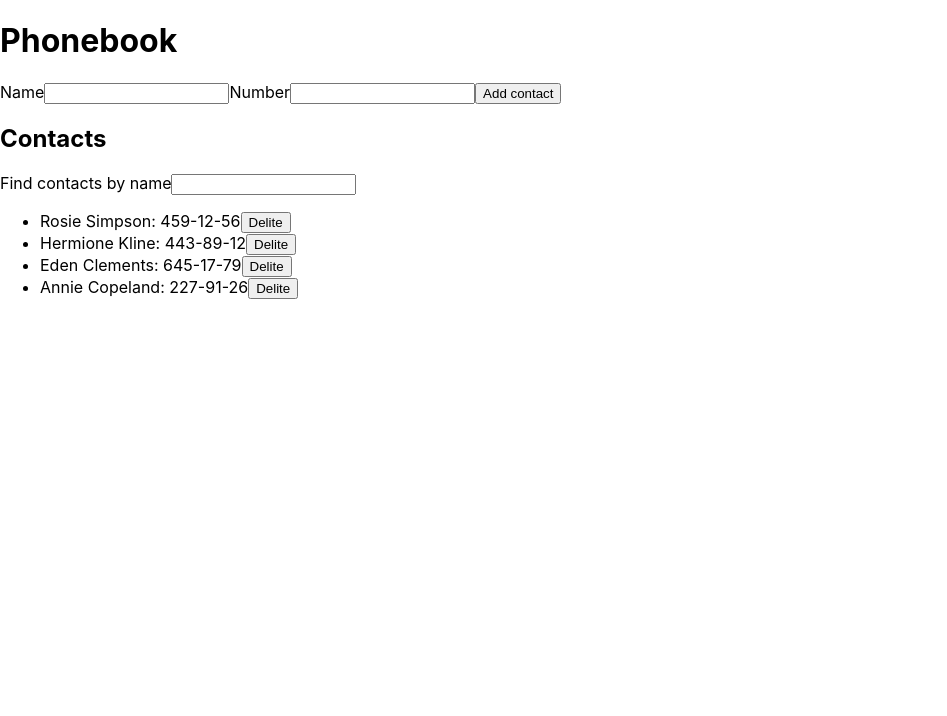
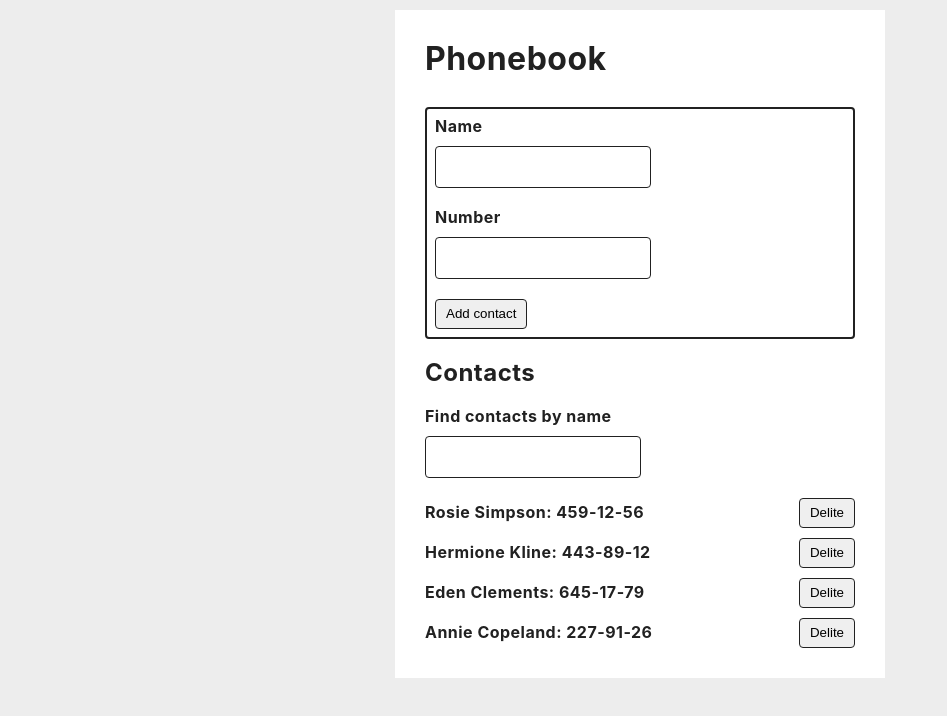
Before and after one commit to OlgaKryushycheva/goit-react-hw-02-phonebook, a React (Create React App) app: page / in a window 1280 px wide. Shown: the top 716 px of the page, without its empty margins (0-947 px from the left). Built offline with nearby package versions, Linux system fonts and the light colour scheme.

Commit message:
with module.css

```diff
--- a/src/components/App.jsx
+++ b/src/components/App.jsx
@@ -5,6 +5,7 @@ import { ContactForm } from './ContactForm';
 import { ContactList } from './ContactList';
 import { Filter } from './Filter';
 import defaultContact from './data.json';
+import css from './Css.module.css';
 
 export class App extends Component {
   state = {
@@ -58,7 +59,7 @@ export class App extends Component {
     const filtredContacts = this.getFiltredContacts();
 
     return (
-      <div>
+      <div className={css.container}>
         <h1>Phonebook</h1>
         <ContactForm onSubmit={this.addContacts} />
         <h2>Contacts</h2>
--- a/src/components/ContactForm.jsx
+++ b/src/components/ContactForm.jsx
@@ -25,7 +25,7 @@ export class ContactForm extends Component {
     const { name, number } = this.state;
     return (
       <form onSubmit={this.handleSubmit}>
-        <label htmlFor="">
+        <label>
           Name
           <input
             type="text"
@@ -37,7 +37,7 @@ export class ContactForm extends Component {
             onChange={this.handleInputChange}
           />
         </label>
-        <label htmlFor="">
+        <label>
           Number
           <input
             type="tel"
--- a/src/components/ContactList.jsx
+++ b/src/components/ContactList.jsx
@@ -1,5 +1,5 @@
 import PropTypes from 'prop-types';
-import { ContactItem } from './ConcactItem';
+import { ContactItem } from './ContactItem';
 
 export const ContactList = ({ contacts, onDeliteContact }) => {
   return (
--- /dev/null
+++ b/src/components/Css.module.css
@@ -0,0 +1,120 @@
+@import-normalize;
+
+:root {
+  --black: #212121;
+  --white: #ffffff;
+  --blue: #2196f3;
+  --backgroundGray: #ededed;
+}
+
+body {
+  margin: 0;
+  font-family: -apple-system, BlinkMacSystemFont, 'Segoe UI', 'Roboto', 'Oxygen',
+    'Ubuntu', 'Cantarell', 'Fira Sans', 'Droid Sans', 'Helvetica Neue',
+    sans-serif;
+  -webkit-font-smoothing: antialiased;
+  -moz-osx-font-smoothing: grayscale;
+  font-weight: 700;
+  line-height: 1.17;
+  letter-spacing: 0.03em;
+  color: var(--black);
+  background-color: var(--backgroundGray);
+}
+
+code {
+  font-family: source-code-pro, Menlo, Monaco, Consolas, 'Courier New',
+    monospace;
+}
+
+h1,
+h2,
+h3,
+h4,
+h5,
+h6,
+p {
+  margin: 0;
+}
+
+.container {
+  width: 430px;
+  padding: 30px;
+  margin: 10px auto;
+  background-color: var(--white);
+}
+
+h1 {
+  margin-bottom: 30px;
+}
+
+h2 {
+  margin-bottom: 20px;
+}
+
+form {
+  width: 410px;
+  padding: 10px;
+  margin-bottom: 20px;
+  outline: 2px solid var(--black);
+  outline-offset: -2px;
+  border-radius: 4px;
+}
+
+label {
+  display: block;
+}
+
+input {
+  display: block;
+  width: 200px;
+  height: 30px;
+  margin-top: 10px;
+  margin-bottom: 20px;
+  padding: 5px 7px;
+  border: 1px solid var(--black);
+  border-radius: 4px;
+  outline: none;
+}
+
+input:hover,
+input:focus {
+  border: 1px solid var(--blue);
+}
+
+button {
+  padding: 3px 10px;
+  height: 30px;
+  border-radius: 4px;
+  border: 1px solid var(--black);
+  cursor: pointer;
+
+  transition-property: color, background-color, border-color, box-shadow;
+  transition-delay: 250ms;
+  transition-timing-function: cubic-bezier(0.075, 0.82, 0.165, 1);
+}
+
+button:hover,
+button:focus {
+  color: var(--white);
+  background-color: var(--blue);
+  border-color: var(--blue);
+  box-shadow: 0px 3px 1px rgba(0, 0, 0, 0.1), 0px 1px 2px rgba(0, 0, 0, 0.08),
+    0px 2px 2px rgba(0, 0, 0, 0.12);
+}
+
+ul {
+  width: 100%;
+  margin: 0;
+  padding: 0;
+}
+
+li {
+  display: flex;
+  justify-content: space-between;
+  align-items: center;
+  margin-bottom: 10px;
+}
+
+li:last-child {
+  margin-bottom: 0;
+}
--- a/src/index.css
+++ /dev/null
@@ -1,15 +0,0 @@
-@import-normalize; /* bring in normalize.css styles */
-
-body {
-  margin: 0;
-  font-family: -apple-system, BlinkMacSystemFont, 'Segoe UI', 'Roboto', 'Oxygen',
-    'Ubuntu', 'Cantarell', 'Fira Sans', 'Droid Sans', 'Helvetica Neue',
-    sans-serif;
-  -webkit-font-smoothing: antialiased;
-  -moz-osx-font-smoothing: grayscale;
-}
-
-code {
-  font-family: source-code-pro, Menlo, Monaco, Consolas, 'Courier New',
-    monospace;
-}
--- a/src/index.js
+++ b/src/index.js
@@ -1,7 +1,6 @@
 import React from 'react';
 import ReactDOM from 'react-dom/client';
 import { App } from 'components/App';
-import './index.css';
 
 ReactDOM.createRoot(document.getElementById('root')).render(
   <React.StrictMode>
```
Also changed, not shown: src/components/ContactItem.jsx (renamed from src/components/ConcactItem.jsx).
